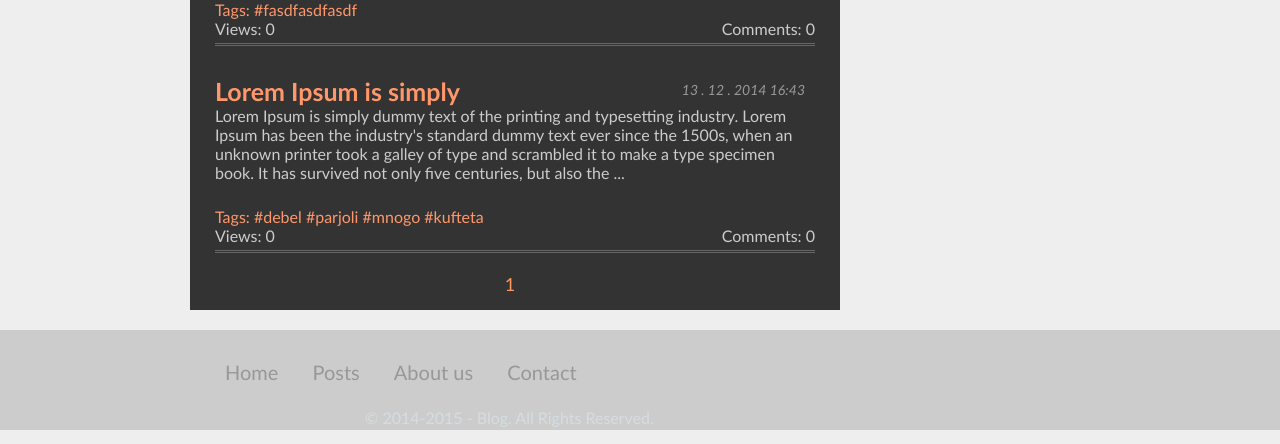
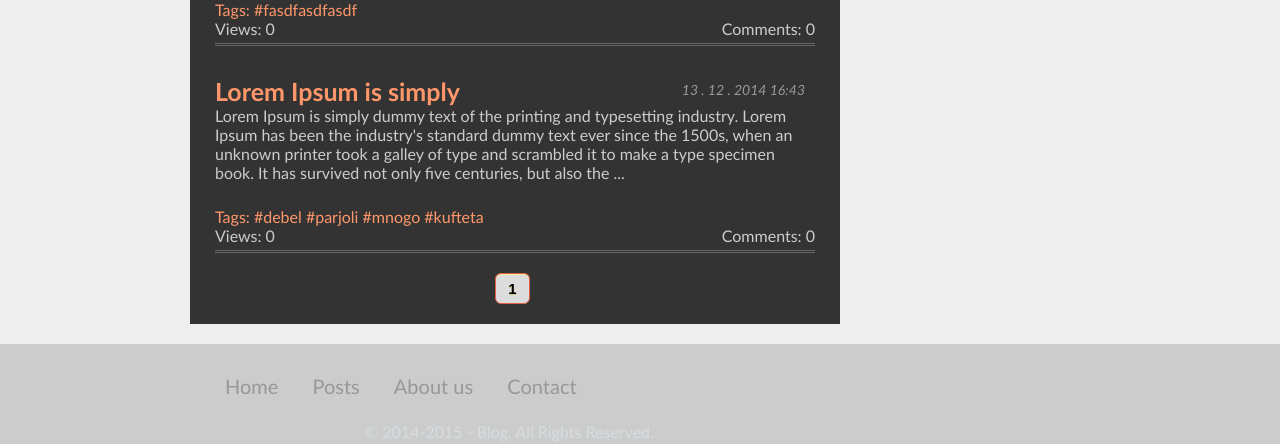
Before and after one commit to gkkirilov/SoftUni-PHP-Teamwork, a PHP site: page /posts.php in a window 1280 px wide. Shown: the part 1988-2432 px from the top of the page. Run offline with PHP 8.4, Linux system fonts and the light colour scheme; data comes from the database, SQL or seed files in the repository; grey boxes are pictures that could not be loaded.

Commit message:
add page button

```diff
--- a/styles/style.css
+++ b/styles/style.css
@@ -597,14 +597,6 @@ textarea.leave-comment-input {
     text-align: center;
 }
 
-.pages a {
-    color: #ff976b;
-    padding: 0 2px 0 2px;
-}
-.pages span {
-    color: #ff9760;
-    padding: 0 2px 0 2px;
-}
 
 .pages-clicked {
     color: white;
@@ -618,5 +610,53 @@ textarea.leave-comment-input {
 	text-align: center;
 	color: #ff976b;
 }
+.myButton {
+    -moz-box-shadow:inset 0px 1px 0px 0px #f9eca0;
+    -webkit-box-shadow:inset 0px 1px 0px 0px #f9eca0;
+    box-shadow:inset 0px 1px 0px 0px #f9eca0;
+    background:-webkit-gradient(linear, left top, left bottom, color-stop(0.05, #f0c911), color-stop(1, #f2ab1e));
+    background:-moz-linear-gradient(top, #f0c911 5%, #f2ab1e 100%);
+    background:-webkit-linear-gradient(top, #f0c911 5%, #f2ab1e 100%);
+    background:-o-linear-gradient(top, #f0c911 5%, #f2ab1e 100%);
+    background:-ms-linear-gradient(top, #f0c911 5%, #f2ab1e 100%);
+    background:linear-gradient(to bottom, #f0c911 5%, #f2ab1e 100%);
+    filter:progid:DXImageTransform.Microsoft.gradient(startColorstr='#f0c911', endColorstr='#f2ab1e',GradientType=0);
+    background-color:#f0c911;
+    -moz-border-radius:6px;
+    -webkit-border-radius:6px;
+    border-radius:6px;
+    border:1px solid #e65f44;
+    display:inline-block;
+    cursor:pointer;
+    color:#000;
+    font-family:arial;
+    font-size:15px;
+    font-weight:bold;
+    padding:6px 12px;
+    text-decoration:none;
+    margin-left: 5px;
+    margin-bottom: 5px;
+    text-shadow:0px 1px 0px #ded17c;
+}
+.myButton:hover {
+    background:-webkit-gradient(linear, left top, left bottom, color-stop(0.05, #f2ab1e), color-stop(1, #f0c911));
+    background:-moz-linear-gradient(top, #f2ab1e 5%, #f0c911 100%);
+    background:-webkit-linear-gradient(top, #f2ab1e 5%, #f0c911 100%);
+    background:-o-linear-gradient(top, #f2ab1e 5%, #f0c911 100%);
+    background:-ms-linear-gradient(top, #f2ab1e 5%, #f0c911 100%);
+    background:linear-gradient(to bottom, #f2ab1e 5%, #f0c911 100%);
+    filter:progid:DXImageTransform.Microsoft.gradient(startColorstr='#f2ab1e', endColorstr='#f0c911',GradientType=0);
+    background-color:#f2ab1e;
+}
+.myButton:active {
+    position:relative;
+    top:1px;
+}
+.selected{
+     background: #dcdcdc;
+}
+.selected:hover{
+    background: #dcdcdc;
+}
 
 /* Pagination style END */
```
